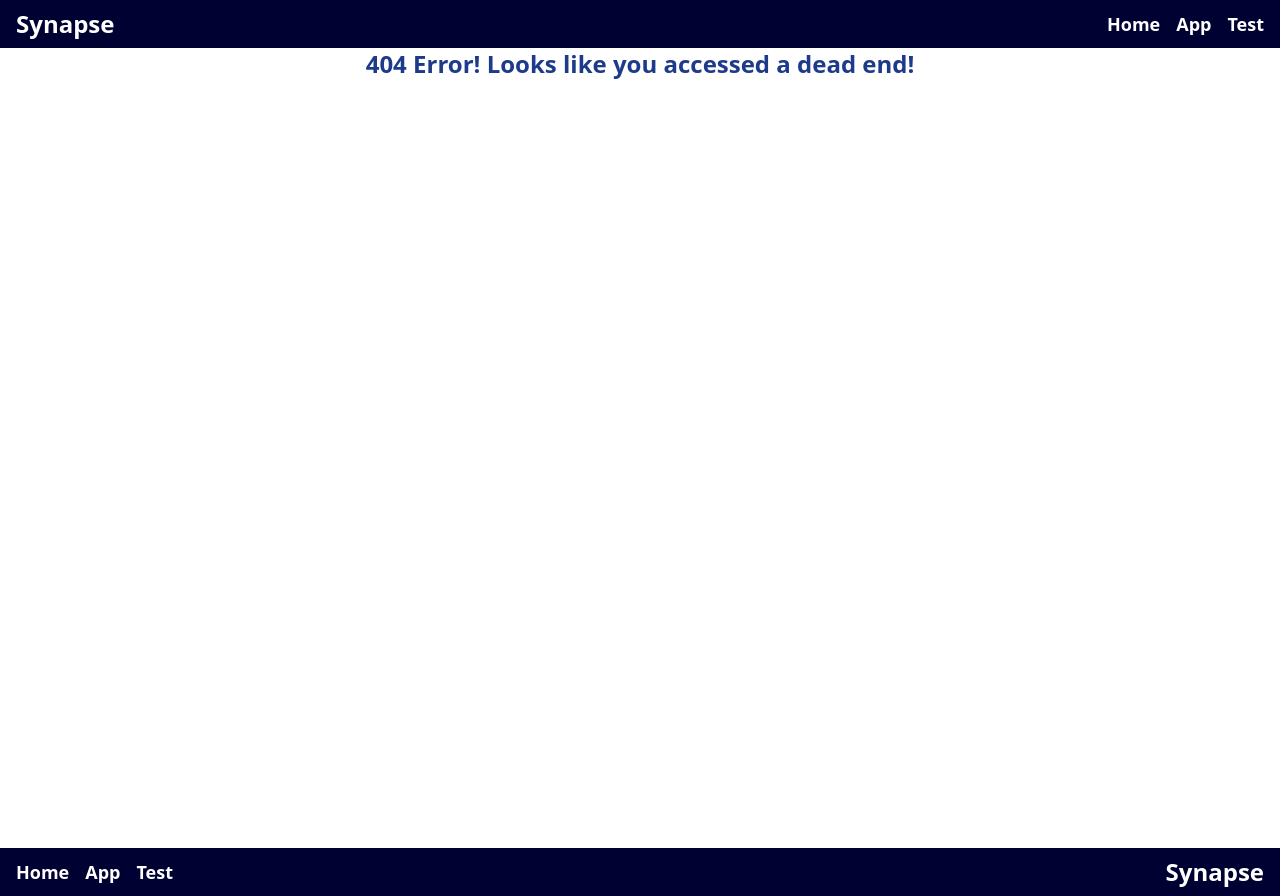
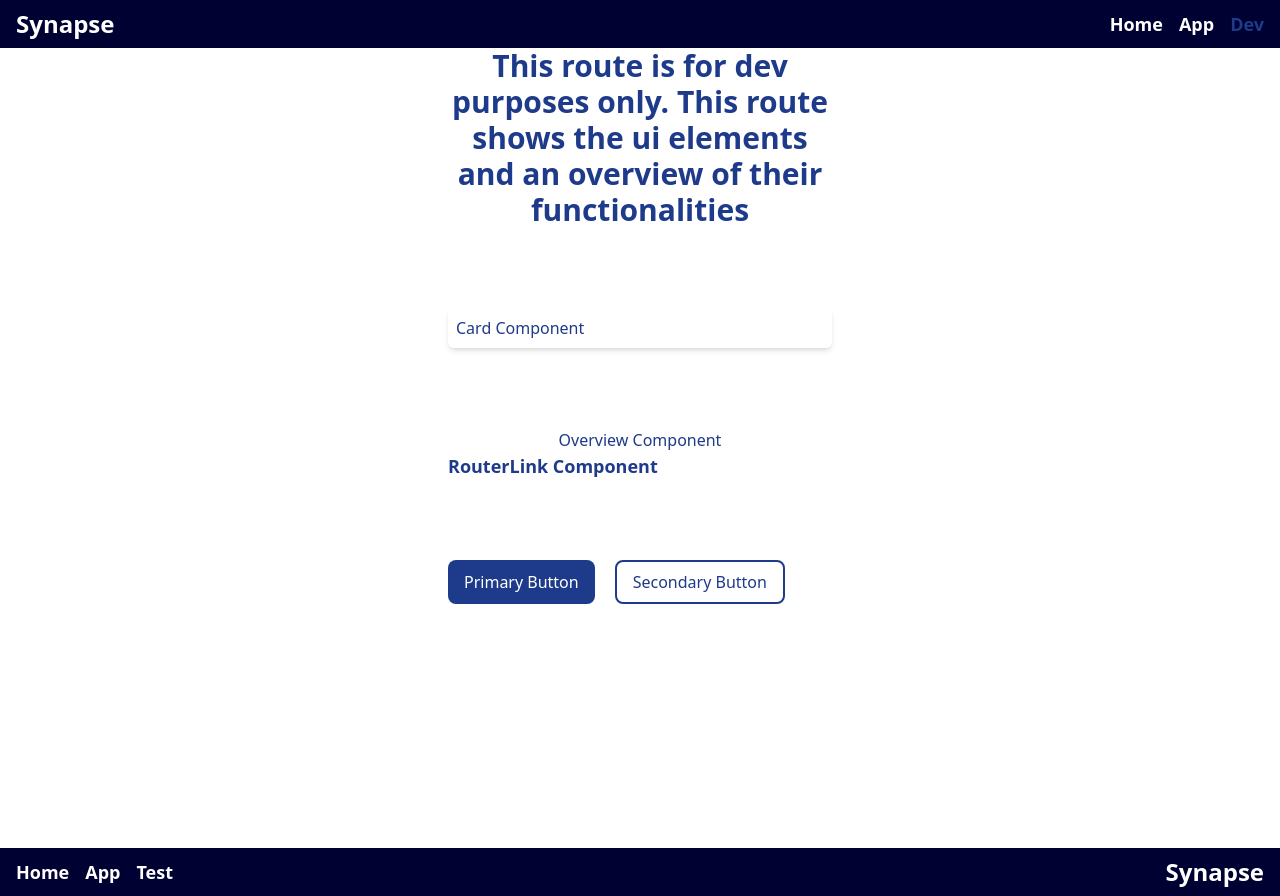
Before and after one commit to rintendou/Synapse, a React (Vite) app in the folder client/: page /dev in a window 1280 px wide. Before the commit this address had no page. Built offline with nearby package versions, Linux system fonts and the light colour scheme.

Commit message:
Set the main routes of the app

```diff
--- a/client/src/App.tsx
+++ b/client/src/App.tsx
@@ -1,11 +1,15 @@
 import { Routes, Route } from "react-router-dom"
 
+// Routes
+import Application from "./components/routes/application/Application"
+import Dev from "./components/routes/dev/Dev"
+import LandingPage from "./components/routes/landing-page/LandingPage"
+import PageNotFound from "./components/routes/page-not-found/PageNotFound"
+
+// Components
 import Body from "./components/layout/body/Body"
 import Footer from "./components/layout/footer/Footer"
 import Header from "./components/layout/header/Header"
-import Application from "./components/routes/application/Application"
-import LandingPage from "./components/routes/landing-page/LandingPage"
-import PageNotFound from "./components/routes/page-not-found/PageNotFound"
 
 function App() {
   return (
@@ -15,6 +19,7 @@ function App() {
         <Routes>
           <Route path="/" element={<LandingPage />} />
           <Route path="/app" element={<Application />} />
+          <Route path="/dev" element={<Dev />} />
           <Route path="*" element={<PageNotFound />} />
         </Routes>
       </Body>
--- a/client/src/components/layout/header/Header.tsx
+++ b/client/src/components/layout/header/Header.tsx
@@ -7,7 +7,7 @@ const Header = () => {
       <nav className="hidden md:flex flex-row gap-4">
         <RouterLink to="/" routerLinkText="Home" />
         <RouterLink to="/app" routerLinkText="App" />
-        <RouterLink to="/test" routerLinkText="Test" />
+        <RouterLink to="/dev" routerLinkText="Dev" />
       </nav>
     </header>
   )
--- a/client/src/components/routes/dev/Dev.tsx
+++ b/client/src/components/routes/dev/Dev.tsx
@@ -5,9 +5,9 @@ import StyledButton from "../../ui/StyledButton"
 
 const Dev = () => {
   return (
-    <div className="space-y-20">
+    <div className="space-y-20 max-w-sm mx-auto">
       <Overview>
-        <h1 className="text-6xl font-bold">
+        <h1 className="text-3xl font-bold">
           This route is for dev purposes only. This route shows the ui elements
           and an overview of their functionalities
         </h1>
--- a/client/src/components/ui/StyledButton.tsx
+++ b/client/src/components/ui/StyledButton.tsx
@@ -8,10 +8,13 @@ const StyledButton = ({ onClick, buttonText, intent = "primary" }: Props) => {
   const isPrimaryClasses =
     intent === "primary"
       ? "bg-secondary text-primary"
-      : "bg-primary text-secondary border border-primary"
+      : "bg-primary text-secondary border-2 border-secondary"
 
   return (
-    <button onClick={onClick} className={`px-4 py-2 ${isPrimaryClasses}`}>
+    <button
+      onClick={onClick}
+      className={`px-4 py-2 rounded-lg hover:scale-105 duration-200 ease-in-out ${isPrimaryClasses}`}
+    >
       {buttonText}
     </button>
   )
```
